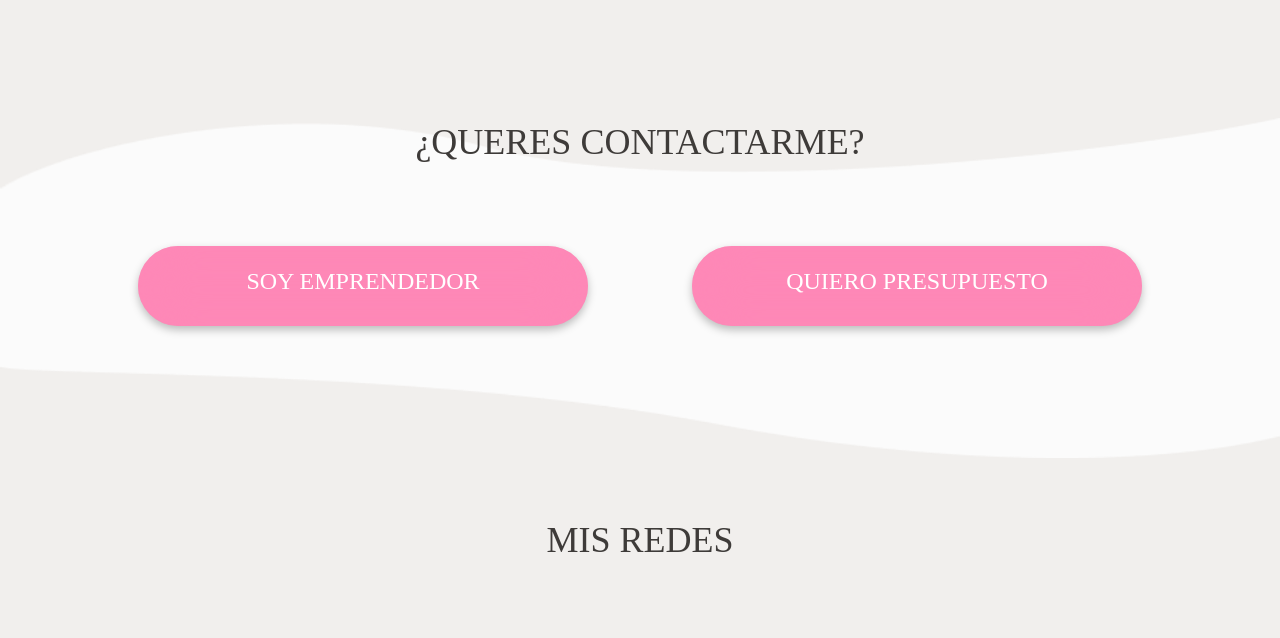
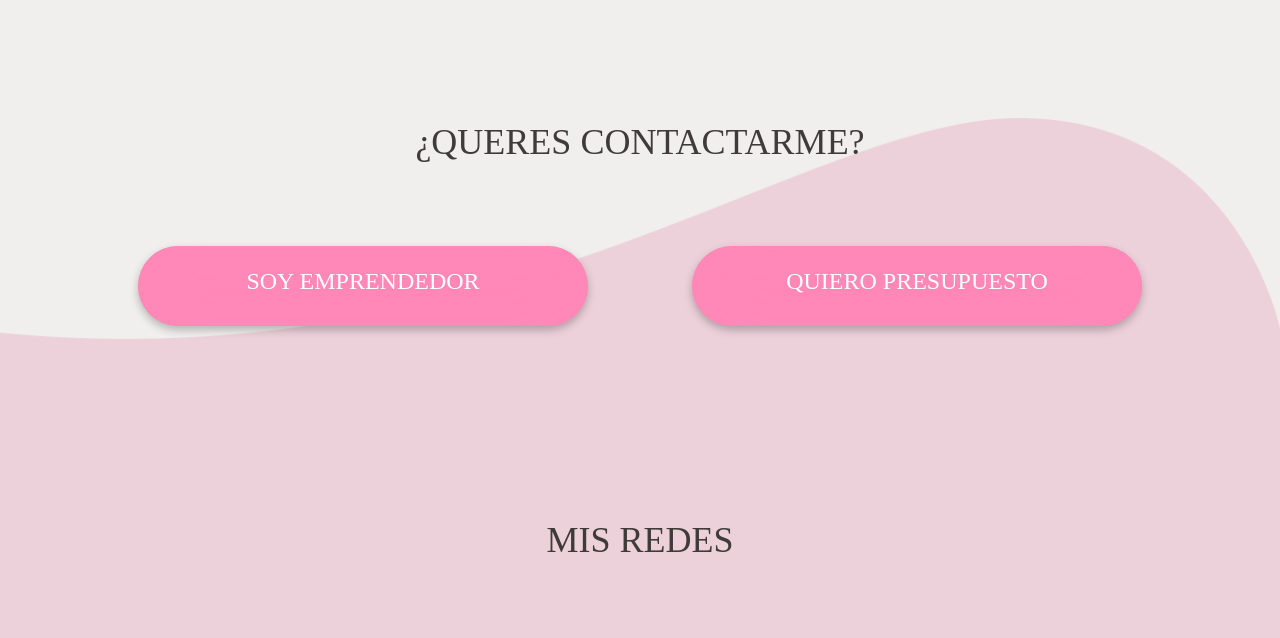
Before and after one commit to josealonso01/webOrianaColutta, a website: page index.html in a window 1280 px wide. Shown: the part 3154-3792 px from the top of the page. Drawn offline with Linux system fonts and the light colour scheme; files whose address does not match are found by name; a web font is replaced by a local one.

Commit message:
animaciones

```diff
--- a/sass/styles.scss
+++ b/sass/styles.scss
@@ -2355,8 +2355,8 @@ p {
     22.HEADER css
 ===========================*/
 .footer-area {
-    background-image : url('../assets/images/Vector\ 4.png');
-    background-size  : 100% 38%;
+    background-image : url('../assets/images/Vector\ 1.png');
+    background-size  : 100% 100%;
     background-repeat: no-repeat;
 }
 
```
Also changed, not shown: sass/styles.css.
